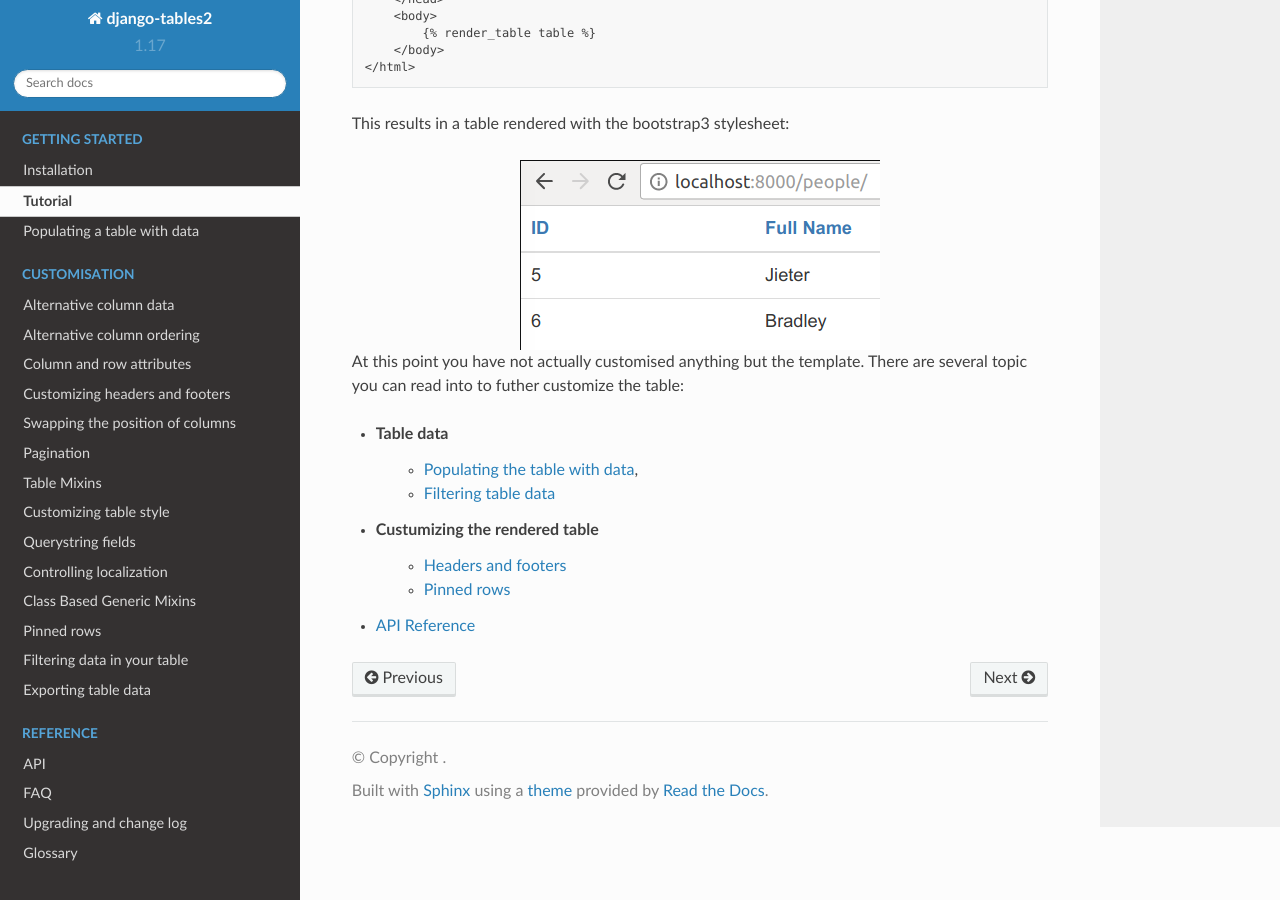
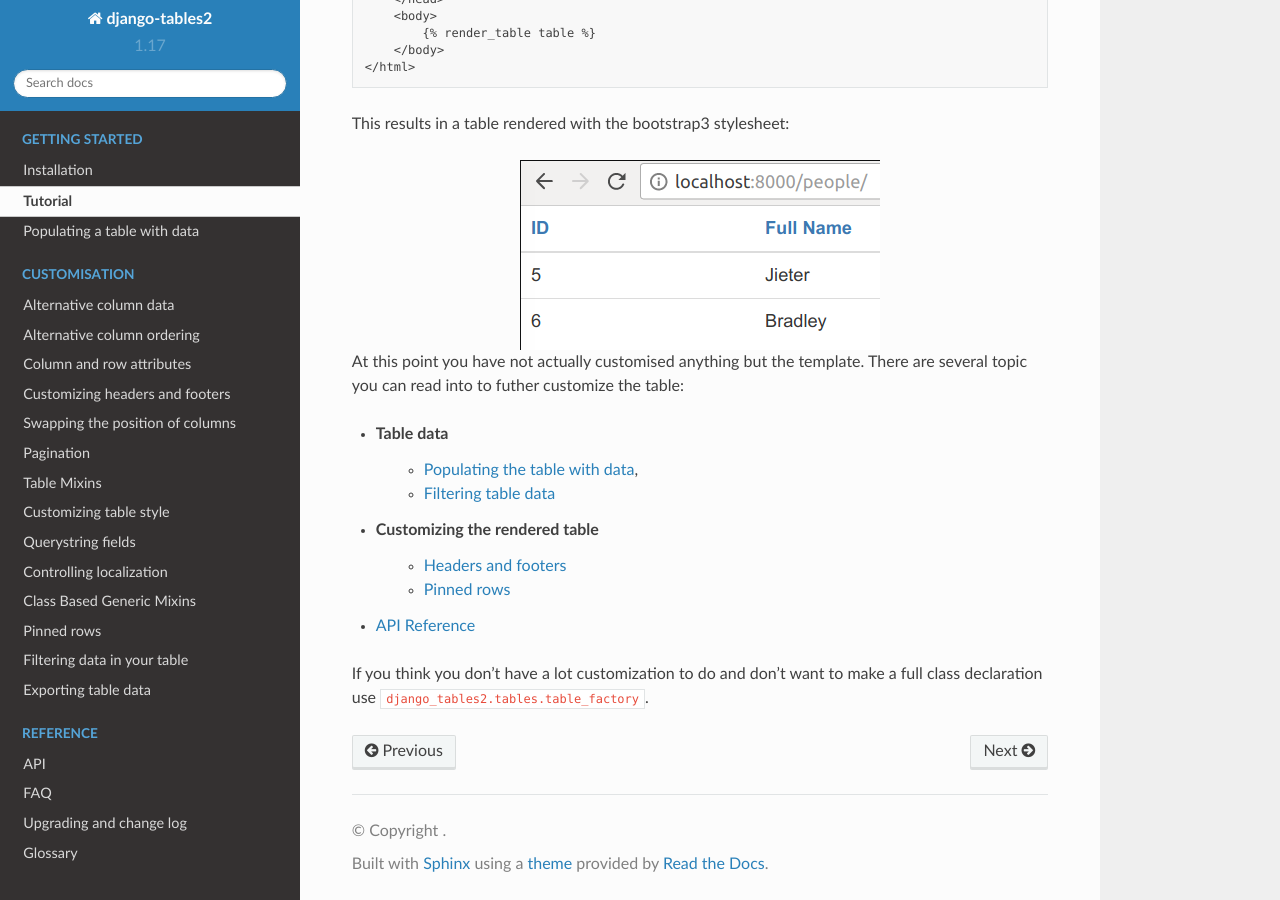
Before and after one commit to jieter/django-tables2, a Sphinx documentation site: the page built from docs/pages/tutorial.rst, in a window 1280 px wide and 900 px high, scrolled down 2542 px. Built offline with Sphinx 7.4.7 and the Read the Docs theme 2.0.0, drawn with Linux system fonts in a browser that asks for light colours.

Commit message:
Added table_factory docs

```diff
--- a/docs/pages/generic-mixins.rst
+++ b/docs/pages/generic-mixins.rst
@@ -13,7 +13,8 @@ template.
 
 The following view parameters are supported:
 
-- ``table_class`` –- the table class to use, e.g. ``SimpleTable``
+- ``table_class`` –- the table class to use, e.g. ``SimpleTable``, if not specfied
+  a default table will be provided.
 - ``table_data`` (or ``get_table_data()``) -- the data used to populate the table
 - ``context_table_name`` -- the name of template variable containing the table object
 - ``table_pagination`` (or ``get_table_pagination``) -- pagination
@@ -60,7 +61,7 @@ when one isn't explicitly defined.
 
 
 Multiple tables using `.MultiTableMixin`
---------------------------------------------
+----------------------------------------
 
 If you need more than one table in a single view you can use `MultiTableMixin`.
 It manages multiple tables for you and takes care of adding the appropriate
--- a/docs/pages/tutorial.rst
+++ b/docs/pages/tutorial.rst
@@ -126,7 +126,10 @@ There are several topic you can read into to futher customize the table:
 - Table data
     - :ref:`Populating the table with data <table_data>`,
     - :ref:`Filtering table data <filtering>`
-- Custumizing the rendered table
+- Customizing the rendered table
     - :ref:`Headers and footers <column-headers-and-footers>`
     - :ref:`pinned_rows`
 - :ref:`api-public`
+
+If you think you don't have a lot customization to do and don't want to make
+a full class declaration use ``django_tables2.tables.table_factory``.
```
Also changed, not shown: 1 other file.
